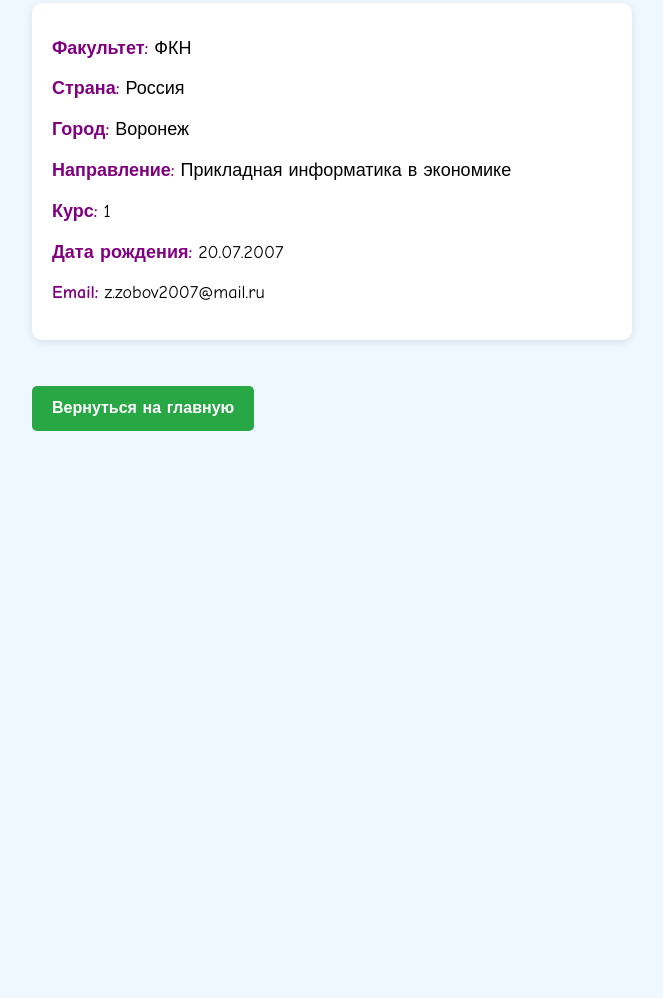
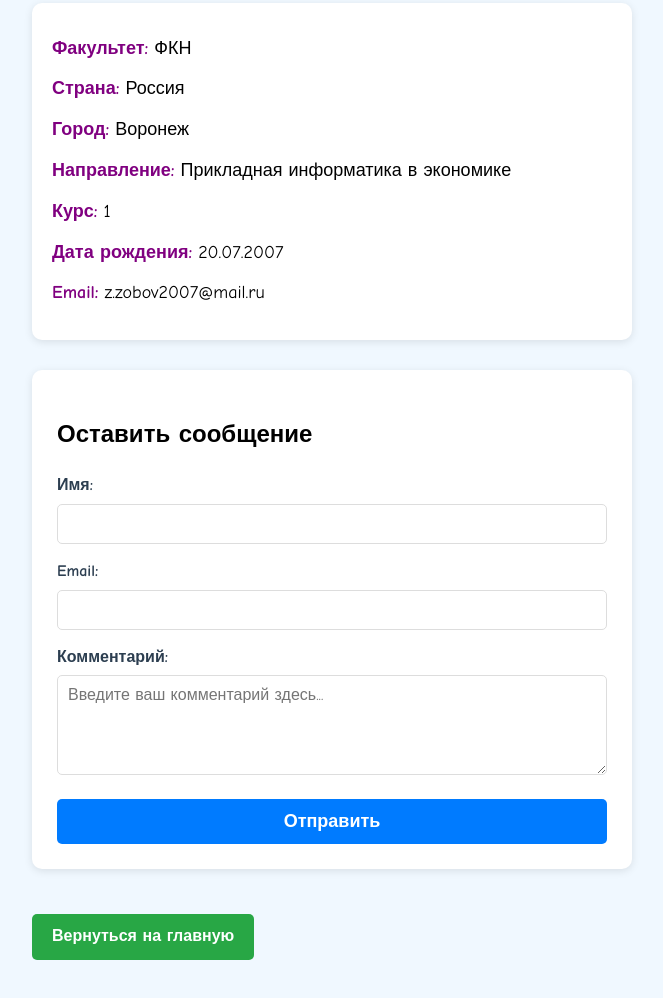
Before and after one commit to EastDIstrict/Projects, a plain HTML site: page about_me.html in a window 1280 px wide. Shown: the part 140-1138 px from the top of the page, without its empty margins (308-971 px from the left). Before the commit the page ends 800 px from the top, so only its background shows below. Drawn offline with Linux system fonts and the light colour scheme.

Commit message:
Add files via upload

```diff
--- a/about_me.html
+++ b/about_me.html
@@ -25,6 +25,7 @@
             padding: 20px;
             border-radius: 10px;
             box-shadow: 0 2px 8px rgba(0,0,0,0.1);
+            margin-bottom: 30px;
         }
 
         p {
@@ -51,6 +52,77 @@
         a:hover {
             background-color: #218838;
         }
+
+        .form-container {
+            background-color: white;
+            padding: 25px;
+            border-radius: 10px;
+            box-shadow: 0 2px 8px rgba(0,0,0,0.1);
+            margin-top: 20px;
+        }
+
+        .form-group {
+            margin-bottom: 15px;
+        }
+
+        label {
+            display: block;
+            margin-bottom: 5px;
+            font-weight: bold;
+            color: #2c3e50;
+        }
+
+        input[type="text"],
+        input[type="email"],
+        textarea {
+            width: 100%;
+            padding: 10px;
+            border: 1px solid #ddd;
+            border-radius: 5px;
+            font-family: 'Comic Sans MS', sans-serif;
+            font-size: 16px;
+            box-sizing: border-box;
+        }
+
+        textarea {
+            height: 100px;
+            resize: vertical;
+        }
+
+        .submit-btn {
+            background-color: #007bff;
+            color: white;
+            padding: 12px 25px;
+            border: none;
+            border-radius: 5px;
+            cursor: pointer;
+            font-size: 18px;
+            font-weight: bold;
+            width: 100%;
+        }
+
+        .submit-btn:hover {
+            background-color: #0056b3;
+        }
+
+        .message {
+            margin-top: 15px;
+            padding: 10px;
+            border-radius: 5px;
+            text-align: center;
+        }
+
+        .success {
+            background-color: #d4edda;
+            color: #155724;
+            border: 1px solid #c3e6cb;
+        }
+
+        .error {
+            background-color: #f8d7da;
+            color: #721c24;
+            border: 1px solid #f5c6cb;
+        }
     </style>
 </head>
 <body>
@@ -65,7 +137,32 @@
         <p><strong>Email:</strong> z.zobov2007@mail.ru</p>
     </div>
 
+    <div class="form-container">
+        <h2>Оставить сообщение</h2>
+        <form id="messageForm">
+            <div class="form-group">
+                <label for="name">Имя:</label>
+                <input type="text" id="name" name="name" required>
+            </div>
+
+            <div class="form-group">
+                <label for="email">Email:</label>
+                <input type="email" id="email" name="email" required>
+            </div>
+
+            <div class="form-group">
+                <label for="comment">Комментарий:</label>
+                <textarea id="comment" name="comment" placeholder="Введите ваш комментарий здесь..."></textarea>
+            </div>
+
+            <button type="submit" class="submit-btn">Отправить</button>
+        </form>
+        <div id="message"></div>
+    </div>
+
     <br>
     <a href="index.html">Вернуться на главную</a>
+
+    <script src="script.js"></script>
 </body>
 </html>
--- /dev/null
+++ b/script.js
@@ -0,0 +1,27 @@
+document.getElementById('messageForm').addEventListener('submit', function(e) {
+    e.preventDefault();
+
+    const name = document.getElementById('name').value.trim();
+    const email = document.getElementById('email').value.trim();
+    const comment = document.getElementById('comment').value.trim();
+    const messageDiv = document.getElementById('message');
+
+    if (!name || !email || !comment) {
+        messageDiv.innerHTML = '<div class="message error">Пожалуйста, заполните все поля</div>';
+        return;
+    }
+
+    const emailRegex = /^[^\s@]+@[^\s@]+\.[^\s@]+$/;
+    if (!emailRegex.test(email)) {
+        messageDiv.innerHTML = '<div class="message error">Пожалуйста, введите корректный email</div>';
+        return;
+    }
+
+    messageDiv.innerHTML = '<div class="message success">Сообщение успешно отправлено!</div>';
+
+    document.getElementById('messageForm').reset();
+
+    setTimeout(() => {
+        messageDiv.innerHTML = '';
+    }, 3000);
+});
```
